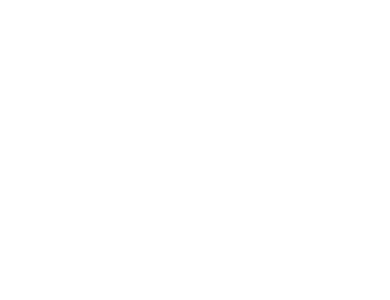
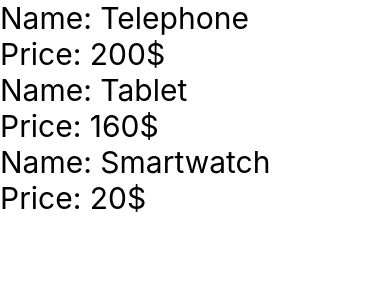
Before and after one commit to InDaviX/Basics, a React Native app: screen / in a window 390 px wide. Shown: the top 300 px of the page. Built offline with nearby package versions, Linux system fonts and the light colour scheme.

Commit message:
Problematyczne te propTypes

```diff
--- a/App.js
+++ b/App.js
@@ -1,8 +1,15 @@
 import React from 'react';
-import {SafeAreaView, View, Text} from 'react-native';
+import {SafeAreaView} from 'react-native';
+import Item from './components/Item/item';
 
 const App = () => {
-  return <SafeAreaView />;
+  return (
+    <SafeAreaView>
+      <Item name={'Telephone'} price={200} />
+      <Item name={'Tablet'} price={160} />
+      <Item name={'Smartwatch'} price={20} />
+    </SafeAreaView>
+  );
 };
 
 export default App;
--- /dev/null
+++ b/components/Item/item.js
@@ -0,0 +1,18 @@
+/* eslint-disable react-native/no-inline-styles */
+import React from 'react';
+import {Text, View} from 'react-native';
+import PropTypes from 'prop-types';
+
+const Item = ({name, price}) => {
+  return (
+    <View>
+      <Text style={{fontSize: 30}}>Name: {name}</Text>
+      <Text style={{fontSize: 30}}>Price: {price}$</Text>
+    </View>
+  );
+};
+Item.propTypes = {
+  name: PropTypes.string.isRequired,
+  price: PropTypes.number.isRequired,
+};
+export default Item;
--- a/package.json
+++ b/package.json
@@ -10,6 +10,7 @@
     "test": "jest"
   },
   "dependencies": {
+    "prop-types": "^15.8.1",
     "react": "18.2.0",
     "react-native": "0.73.0"
   },
```
Also changed, not shown: 1 other file (tests, documents, lock files or other folders).
